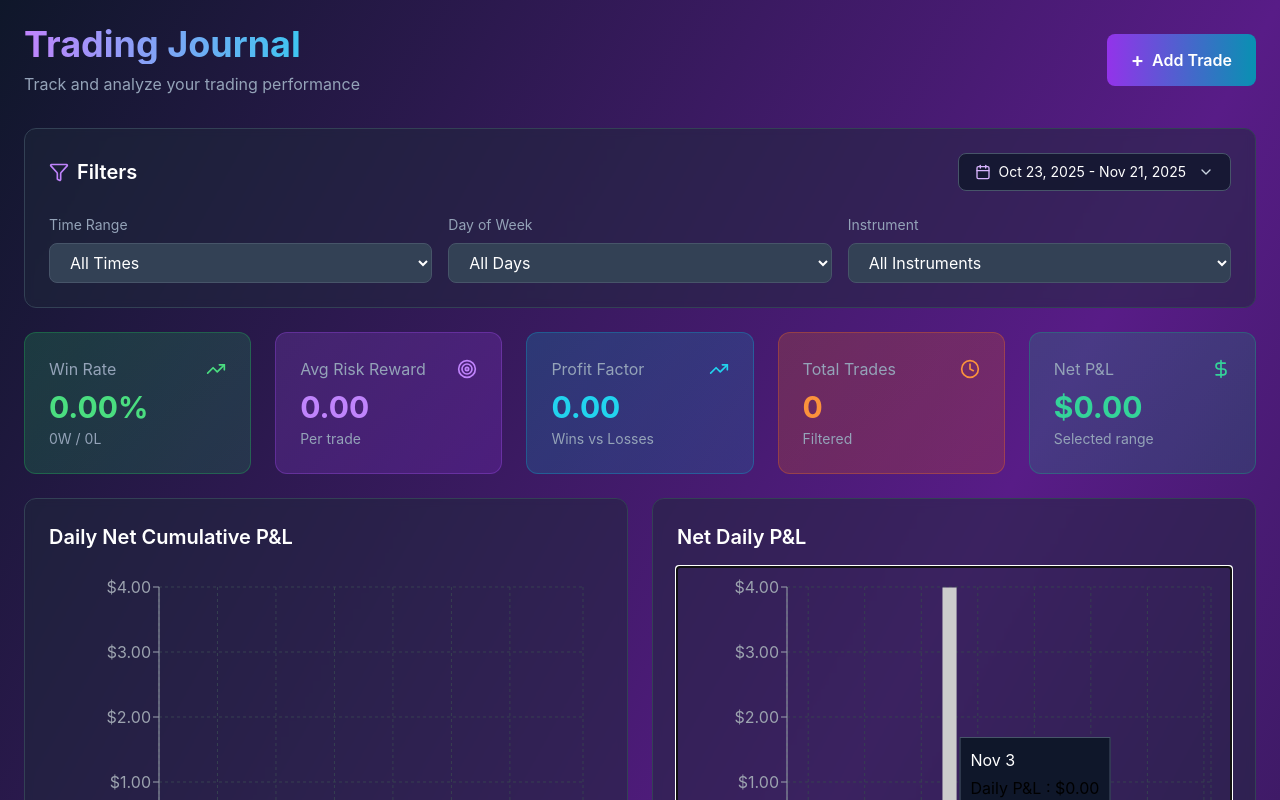
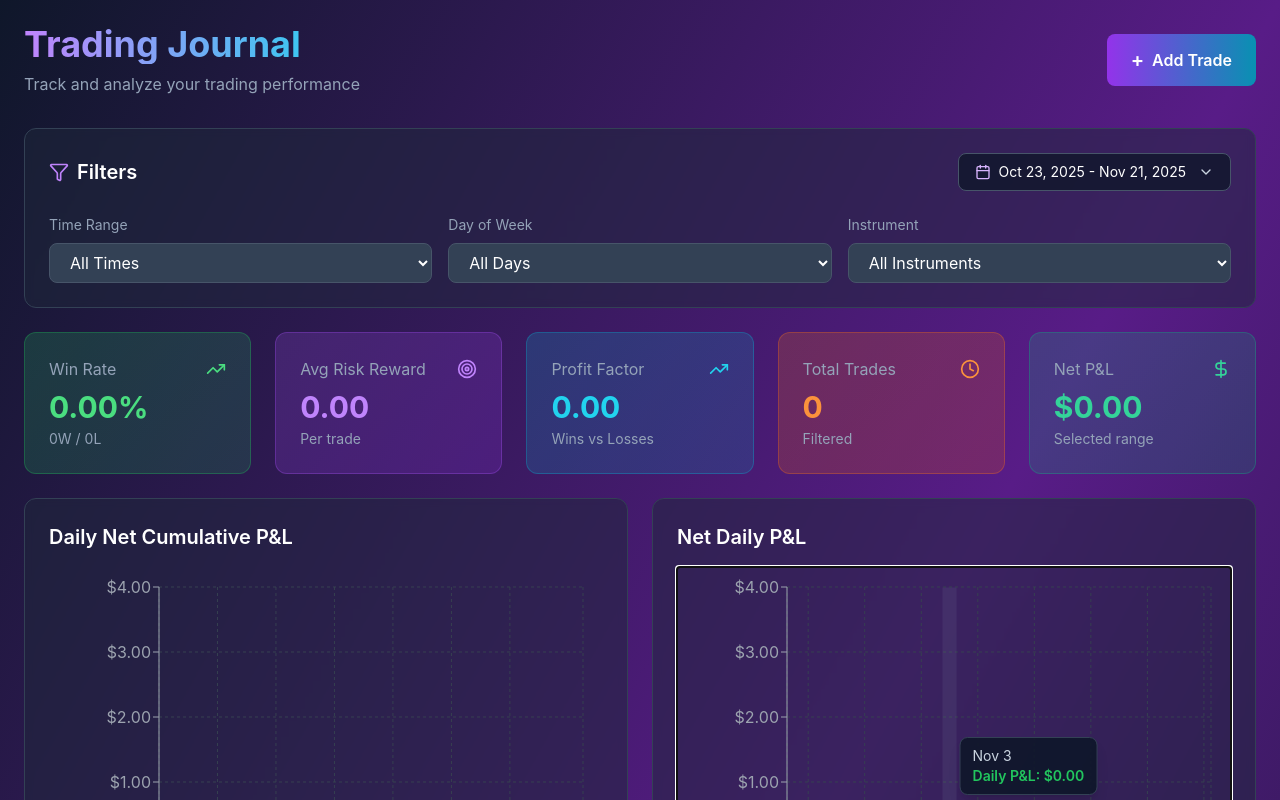
Before and after one commit to Sanchezter88/TradingJournal, a React (Create React App) app: page / in a window 1280 px wide. Both pictures are taken after a click on the element 954 px from the left and 727 px from the top of the page. Shown: the top 800 px of the page. Built offline with nearby package versions, Linux system fonts and the light colour scheme.

Commit message:
Match Net Daily tooltip text with bar color

```diff
--- a/src/App.js
+++ b/src/App.js
@@ -188,6 +188,21 @@ const formatRangeLabel = (range) => {
     ? range.end.toLocaleDateString('en-US', formatter)
     : '—';
   return `${startLabel} - ${endLabel}`;
+};
+
+const NetDailyTooltip = ({ active, payload, label }) => {
+  if (!active || !payload || !payload.length) return null;
+  const value = payload[0]?.value || 0;
+  const pnlColor = value >= 0 ? '#22c55e' : '#f87171';
+
+  return (
+    <div className="rounded-lg border border-slate-700 bg-slate-900/90 px-3 py-2 shadow-lg">
+      <p className="text-sm text-slate-300">{label}</p>
+      <p className="text-sm font-semibold" style={{ color: pnlColor }}>
+        Daily P&L: {currencyFormatter.format(value)}
+      </p>
+    </div>
+  );
 };
 
 function App() {
@@ -1302,10 +1317,7 @@ function App() {
                 <CartesianGrid strokeDasharray="3 3" stroke="#374151" />
                 <XAxis dataKey="label" stroke="#9ca3af" />
                 <YAxis stroke="#9ca3af" tickFormatter={(value) => currencyFormatter.format(value)} />
-                <Tooltip
-                  contentStyle={{ backgroundColor: '#0f172a', border: '1px solid #475569' }}
-                  formatter={(value) => [currencyFormatter.format(value), 'Daily P&L']}
-                />
+                <Tooltip content={<NetDailyTooltip />} cursor={{ fill: 'rgba(148, 163, 184, 0.1)' }} />
                 <ReferenceLine y={0} stroke="#94a3b8" strokeDasharray="4 4" />
                 <Bar dataKey="pnl" radius={[4, 4, 0, 0]}>
                   {dailyPnLData.map((entry) => (
```
